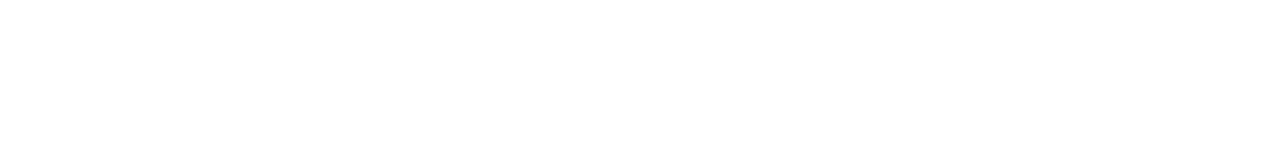
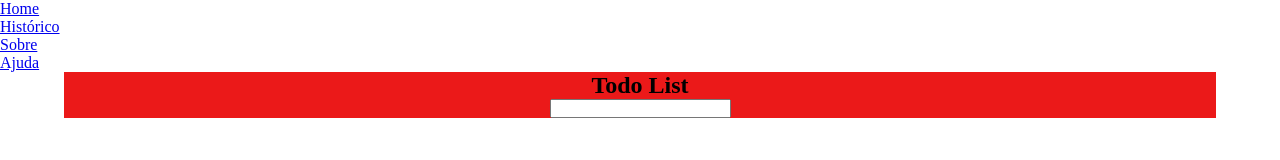
Before and after one commit to szlipin/todoList, a plain HTML site: page index.html in a window 1280 px wide. Drawn offline with Linux system fonts and the light colour scheme.

Commit message:
Add files via upload

```diff
--- a/css/main.css
+++ b/css/main.css
@@ -1,4 +1,4 @@
-* {
+*{
     margin: 0;
     padding: 0;
     outline: 0;
@@ -6,9 +6,28 @@
     text-rendering: optimizeLegibility;
 }
 
-:root {
+:root{
     --bg-color: rgb(235, 25, 25);
     --bg-color-dark: rgb(135, 8, 8);
     --font-color: white;
     --input-color: rgb(15, 78, 215);
 }
+
+.container{
+    display: flex;
+    justify-content: center;
+    align-items: center;
+    flex-direction: column;
+    background: var(--bg-color);
+    max-width: 90%;
+    margin: 0 auto;
+}
+
+.entrada input{
+    margin-top: 20px;
+    padding: 10px;
+    width: 300px;
+    height: 30px;
+    background: var(--input-color);
+    font-size: 20px;
+}
--- a/index.html
+++ b/index.html
@@ -6,9 +6,32 @@
     <meta name="viewport" content="width=device-width, initial-scale=1.0">
     <title>Todo List</title>
     <meta name="author" content="Felipe Silva de Souza">
+    <link rel="stylesheet" href="css/main.css">
 </head>
 
 <body>
+    <header>
+        <nav>
+            <ul>
+                <li><a href="index.html">Home</a></li>
+                <li><a href="pages/historico.html">Histórico</a></li>
+                <li><a href="pages/sobre.html">Sobre</a></li>
+                <li><a href="pages/ajuda.html">Ajuda</a></li>
+            </ul>
+        </nav>
+    </header>
 
+    <main class="container">
+        <section class="titulo">
+            <h1>Todo List</h1>
+        </section>
+
+        <section id="entrada">
+            <input type="text" id="item">
+        </section>
+
+        <section class="tarefa"></section>
+    </main>
 </body>
+<script src="js/main.js"></script>
 </html>
--- a/js/main.js
+++ b/js/main.js
@@ -1 +1,8 @@
-const teste = document.querySelector('.conatiner');
+//Array para guardar a tarefa
+const tarefa = [
+    {'tarefa': 'Ler um livro bom'},
+    {'tarefa': 'Correr uma maratona'}
+];
+
+localStorage.setItem('tarefa', 'Ler algo');
+localStorage.getItem();
```
